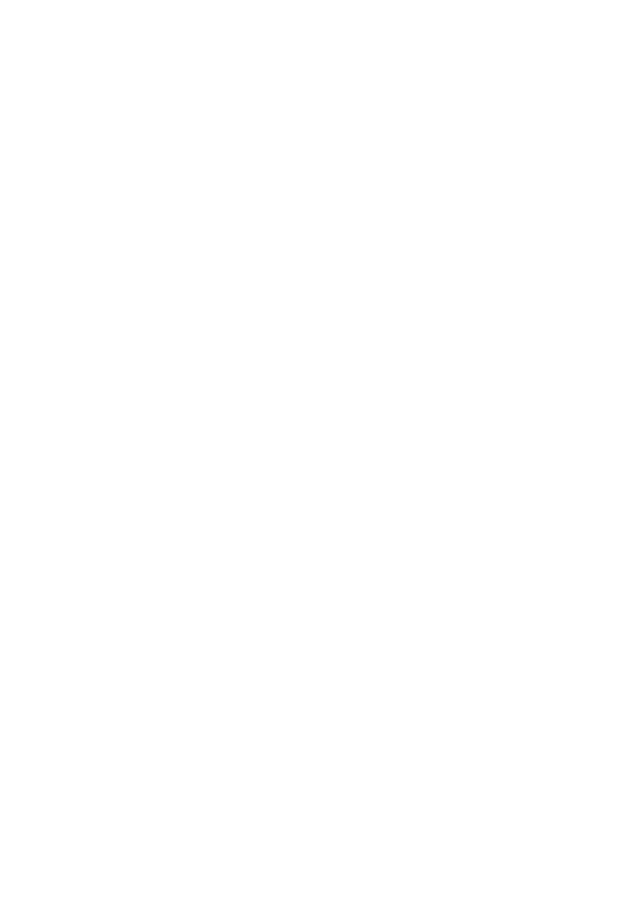
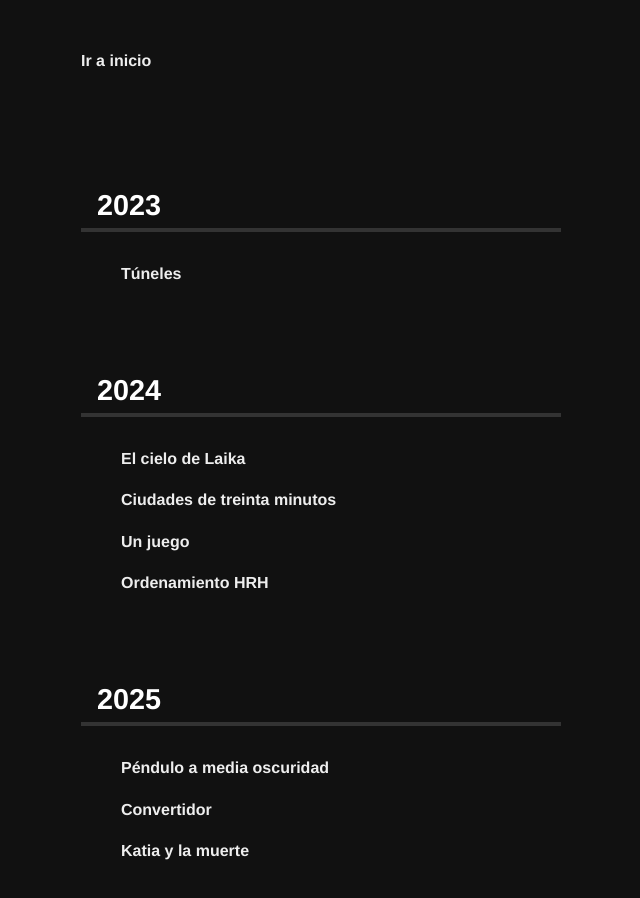
Before and after one commit to victorlaureanovega/victorlaureanovega.github.io, a React (Create React App) app: page /archivo in a window 1280 px wide. Before the commit this address had no page. Shown: the top 898 px of the page, without its empty margins (319-959 px from the left). Before the commit the page ends 800 px from the top, so only its background shows below. Built offline with nearby package versions, Linux system fonts and the light colour scheme.

Commit message:
Actualización del archivo y creación de una nueva página para este

```diff
--- a/src/App.js
+++ b/src/App.js
@@ -1,12 +1,14 @@
 import { BrowserRouter as Router, Routes, Route } from "react-router-dom";
 import Home from "./pages/Home";
+import Archivo from "./pages/Archivo";
 import './App.css';
 
 function App() {
   return (
     <Router>
       <Routes>
-        <Route path="/" element={<Home />} />s
+        <Route path="/" element={<Home />} />
+        <Route path="/archivo" element={<Archivo />} />
       </Routes>
     </Router>
   );
--- a/src/components/Archivo.jsx
+++ /dev/null
@@ -1,70 +0,0 @@
-import "../css/Archivo.css";
-
-function Archivo() {
-    return (
-        <div class="archivo">
-            <section>
-                <h3>2023</h3>
-                <div class="proyecto">
-                    <ul>
-                        <a href="https://www.amazon.com.mx/dp/B0CKKTS121" target="_blank">
-                            Túneles
-                        </a>
-                    </ul>
-                </div>
-            </section>
-
-            <section>
-                <h3>2024</h3>
-                <div class="proyecto">
-                    <ul>
-                        <a href="https://www.amazon.com.mx/dp/B0CS83DTGV" target="_blank">
-                            El cielo de Laika
-                        </a>
-                    </ul>
-                </div>
-                <div class="proyecto">
-                    <ul>
-                        <a href="https://www.amazon.com.mx/dp/B0DDG41VF1" target="_blank">
-                            Ciudades de treinta minutos
-                        </a>
-                    </ul>
-                </div>
-                <div class="proyecto">
-                    <ul>
-                        <a href="https://github.com/victorlaureanovega/Un_juego" target="_blank">
-                            Un juego
-                        </a>
-                    </ul>
-                </div>
-                <div class="proyecto">
-                    <ul>
-                        <a href="https://github.com/victorlaureanovega/Ordenamiento_HRH" target="_blank">
-                            Ordenamiento HRH
-                        </a>
-                    </ul>
-                </div>
-            </section>
-
-            <section>
-                <h3>2025</h3>
-                <div class="proyecto">
-                    <ul>
-                        <a href="https://www.youtube.com/embed/z6mUjEQjh_g" target="_blank">
-                            Péndulo a media oscuridad
-                        </a>
-                    </ul>
-                </div>
-                <div class="proyecto">
-                    <ul>
-                        <a href="https://github.com/victorlaureanovega/Convertidor" target="_blank">
-                            Convertidor
-                        </a>
-                    </ul>
-                </div>
-            </section>
-        </div>
-    );
-}
-
-export default Archivo;
--- a/src/css/Archivo.css
+++ b/src/css/Archivo.css
@@ -1,5 +1,52 @@
+.archivo-main {
+    background-color: #111;
+    color: #EEE;
+    font-family: 'Helvetica Neue', sans-serif;
+    padding: 3rem 25rem;
+    margin: 0 auto;
+    line-height: 1.6;
+}
+
+.regresar-inicio {
+    padding-bottom: 5rem;
+}
+
+.regresar-inicio a {
+    text-decoration: none;
+    color: #EEE;
+}
+
+.regresar-inicio a, .proyecto ul a {
+    font-weight: 600;
+}
+
+section {
+    margin-bottom: 2rem;
+    padding-bottom: 2rem;
+}
+
+.archivo h3 {
+    font-size: 1.8rem;
+    color: #FFF;
+    border-bottom: 4px solid #333;
+    padding: 0 1rem;
+}
+
 .proyecto ul a {
     color: #EEE;
     text-decoration: none;
-    font-weight: 600;
 }
+
+
+
+
+
+@media (max-width: 480px) {
+    .archivo-main {
+        padding: 2rem 2rem;
+    }
+
+    .regresar-inicio {
+        padding-bottom: 3rem;
+    }
+}
--- a/src/css/Home.css
+++ b/src/css/Home.css
@@ -1,5 +1,5 @@
 /*---GENERALES---*/
-main {
+.inicio-main {
   background-color: #111;
   color: #EEE;
   font-family: 'Helvetica Neue', sans-serif;
@@ -8,10 +8,13 @@ main {
   line-height: 1.6;
 }
 
-section {
+#destacado, #archivo, #blog {
   margin-bottom: 4rem;
-  padding-bottom: 2rem;
-  border-bottom: 1px solid #222;
+  padding-bottom: 4rem;
+}
+
+#destacado, #archivo {
+  border-bottom: 2px solid #222;
 }
 
 #archivo, #blog {
@@ -23,9 +26,8 @@ section {
 
 
 /*---DESTACADO---*/
-h3 {
+#destacado h3 {
   font-size: 1.5rem;
-  border-bottom: 1px solid #333;
   padding-bottom: 0.5rem;
   margin-bottom: 1rem;
   color: #FFFFFFCC;
@@ -57,25 +59,6 @@ iframe {
 
 
 /*---ARCHIVO---*/
-.lista-archivo {
-  margin-top: 1rem;
-  padding: 1.5rem;
-  background-color: #1A1A1A;
-  border-radius: 8px;
-}
-
-.modal-overlay-archivo {
-  position: fixed;
-  top: 0;
-  height: 100vh;
-  background-color: #1A1A1A;
-  z-index: 1000;
-  overflow-y: auto;
-  right: 0;
-  width: 35vw;
-  animation: efectoDerecha 0.3s ease forwards;
-}
-
 .texto {
   position: absolute;
   left: 50%;
@@ -135,22 +118,16 @@ button:hover {
 
 
 
-@keyframes efectoDerecha {
-  from {
-    transform: translateX(100%);
-  }
-  to {
-    transform: translateX(0%);
-  }
-}
+
 
 @media (max-width: 480px) {
+  .inicio-main {
+    padding: 1.5rem;
+    margin: 0;
+  }
+
   .corto {
     width: 100%;
     height: 300px;
   }
-
-  .modal-overlay-archivo {
-    width: 60vw;
-  }
 }
--- /dev/null
+++ b/src/pages/Archivo.jsx
@@ -0,0 +1,82 @@
+import "../css/Archivo.css";
+
+function Archivo() {
+    return (
+        <main className="archivo-main">
+            <div className="regresar-inicio">
+                <a href="/">Ir a inicio</a>
+            </div>
+            <div className="archivo">
+                <section>
+                    <h3>2023</h3>
+                    <div className="proyecto">
+                        <ul>
+                            <a href="https://www.amazon.com.mx/dp/B0CKKTS121" target="_blank">
+                                Túneles
+                            </a>
+                        </ul>
+                    </div>
+                </section>
+
+                <section>
+                    <h3>2024</h3>
+                    <div className="proyecto">
+                        <ul>
+                            <a href="https://www.amazon.com.mx/dp/B0CS83DTGV" target="_blank">
+                                El cielo de Laika
+                            </a>
+                        </ul>
+                    </div>
+                    <div className="proyecto">
+                        <ul>
+                            <a href="https://www.amazon.com.mx/dp/B0DDG41VF1" target="_blank">
+                                Ciudades de treinta minutos
+                            </a>
+                        </ul>
+                    </div>
+                    <div className="proyecto">
+                        <ul>
+                            <a href="https://github.com/victorlaureanovega/Un_juego" target="_blank">
+                                Un juego
+                            </a>
+                        </ul>
+                    </div>
+                    <div className="proyecto">
+                        <ul>
+                            <a href="https://github.com/victorlaureanovega/Ordenamiento_HRH" target="_blank">
+                                Ordenamiento HRH
+                            </a>
+                        </ul>
+                    </div>
+                </section>
+
+                <section>
+                    <h3>2025</h3>
+                    <div className="proyecto">
+                        <ul>
+                            <a href="https://www.youtube.com/embed/z6mUjEQjh_g" target="_blank">
+                                Péndulo a media oscuridad
+                            </a>
+                        </ul>
+                    </div>
+                    <div className="proyecto">
+                        <ul>
+                            <a href="https://github.com/victorlaureanovega/Convertidor" target="_blank">
+                                Convertidor
+                            </a>
+                        </ul>
+                    </div>
+                    <div className="proyecto">
+                        <ul>
+                            <a href="https://github.com/victorlaureanovega/Katia_y_la_muerte" target="_blank">
+                                Katia y la muerte
+                            </a>
+                        </ul>
+                    </div>
+                </section>
+            </div>
+        </main>
+    );
+}
+
+export default Archivo;
--- a/src/pages/Home.jsx
+++ b/src/pages/Home.jsx
@@ -1,23 +1,16 @@
-import { useState } from "react";
-import Archivo from "../components/Archivo.jsx";
+import { useNavigate } from "react-router-dom";
 import "../css/Home.css";
 
-function abrirEnlace(url) {
-    window.open(url, '_blank');
-}
-
 function Home() {
-    const [mostrarArchivo, setMostrarArchivo] = useState(false);
-    const toggleArchivo = () => {
-        setMostrarArchivo(!mostrarArchivo);
-    };
+    const navigate = useNavigate();
 
     return (
-        <main>
+        <main className="inicio-main">
             <section id="destacado">
                 <h3>Cortometraje de <span>Péndulo a media oscuridad</span></h3>
-                <div class="contenedor-corto">
+                <div className="contenedor-corto">
                     <iframe
+                        title="corto"
                         class="corto"
                         src="https://www.youtube.com/embed/z6mUjEQjh_g"
                         allowfullscreen>
@@ -26,24 +19,17 @@ function Home() {
             </section>
 
             <section id="archivo">
-                <div class="contenedor-archivo">
-                    <div class="boton-contenido" onClick={toggleArchivo}>
+                <div className="contenedor-archivo">
+                    <div className="boton-contenido" onClick={() => navigate("/archivo")}>
                         <img src="Nocturno.png" alt="Nocturno" />
-                        <span class="texto">{mostrarArchivo ? "Ocultar" : "Archivo"}</span>
+                        <span className="texto">{"Archivo"}</span>
                     </div>
                 </div>
-                {mostrarArchivo && (
-                    <div class="modal-overlay-archivo" onClick={toggleArchivo}>
-                        <div class="lista-archivo" onClick={(e) => e.stopPropagation()}>
-                            <Archivo />
-                        </div>
-                    </div>
-                )}
             </section>
 
             <section id="blog">
-                <div class="contenedor-blog">
-                    <button class="boton-contenido" onClick={() => abrirEnlace("https://obiceyantonomasia.blogspot.com")}>
+                <div className="contenedor-blog">
+                    <button className="boton-contenido" onClick={() => window.open("https://obiceyantonomasia.blogspot.com", '_blank')}>
                         Óbice y antonomasia
                     </button>
                 </div>
```
Also changed, not shown: 1 other file (tests, documents, lock files or other folders).
